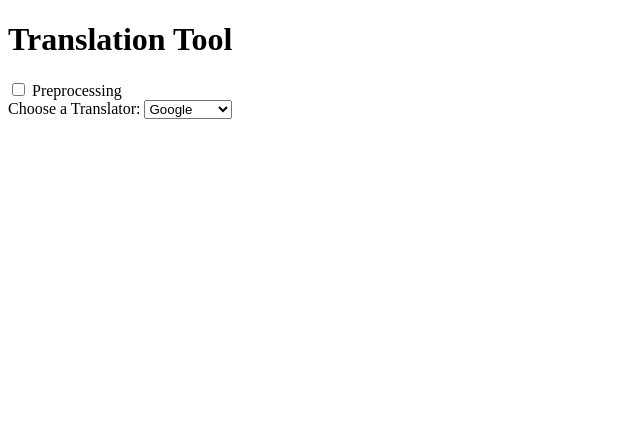
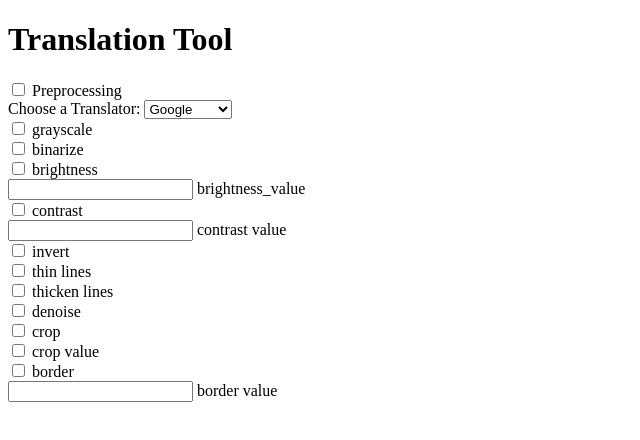
Before and after one commit to Tech08mag/Translation-tool, a plain HTML site: page index.html in a window 1280 px wide. Shown: the whole page, without its empty margins (0-640 px from the left). Drawn offline with Linux system fonts and the light colour scheme.

Commit message:
adding testfields for preprocessing

```diff
--- a/index.html
+++ b/index.html
@@ -18,5 +18,35 @@
             <option value="Yandex">Yandex</option>
         </select>
     </form>
+    <form action="">
+        <input type="checkbox" name="grayscale" id="grayscale">
+        <label for="grayscale">grayscale</label><br>
+        <input type="checkbox" name="binarize" id="binarize">
+        <label for="binarize">binarize</label><br>
+        <input type="checkbox" name="brightness" id="brightness">
+        <label for="brightness">brightness</label><br>
+        <input type="number" name="brightness_value" id="brightness_value">
+        <label for="brightness_value">brightness_value</label><br>
+        <input type="checkbox" name="contrast" id="contrast">
+        <label for="contrast">contrast</label><br>
+        <input type="number" name="contrast_value" id="contrast_value">
+        <label for="contrast_value">contrast value</label><br>
+        <input type="checkbox" name="invert" id="invert">
+        <label for="invert">invert</label><br>
+        <input type="checkbox" name="thin_lines" id="thin_lines">
+        <label for="thin_lines">thin lines</label><br>
+        <input type="checkbox" name="thicken_lines" id="thicken_lines">
+        <label for="thicken_lines">thicken lines</label><br>
+        <input type="checkbox" name="denoise" id="denoise">
+        <label for="denoise">denoise</label><br>
+        <input type="checkbox" name="crop" id="crop">
+        <label for="crop">crop</label><br>
+        <input type="checkbox" name="crop_value" id="crop_value">
+        <label for="crop_value">crop value</label><br>
+        <input type="checkbox" name="border" id="border">
+        <label for="border">border</label><br>
+        <input type="number" name="broder_value" id="border_value">
+        <label for="border_value">border value</label><br>
+    </form>
 </body>
 </html>
```
